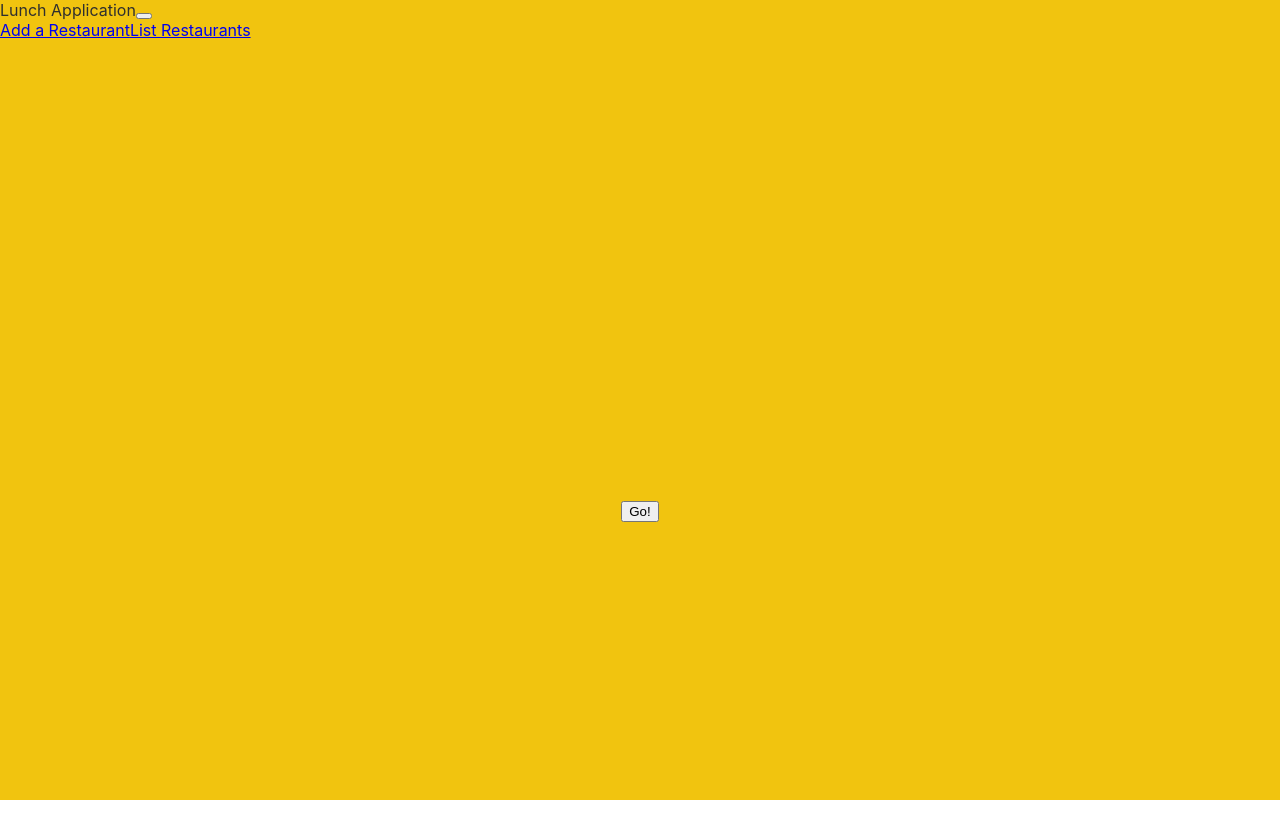
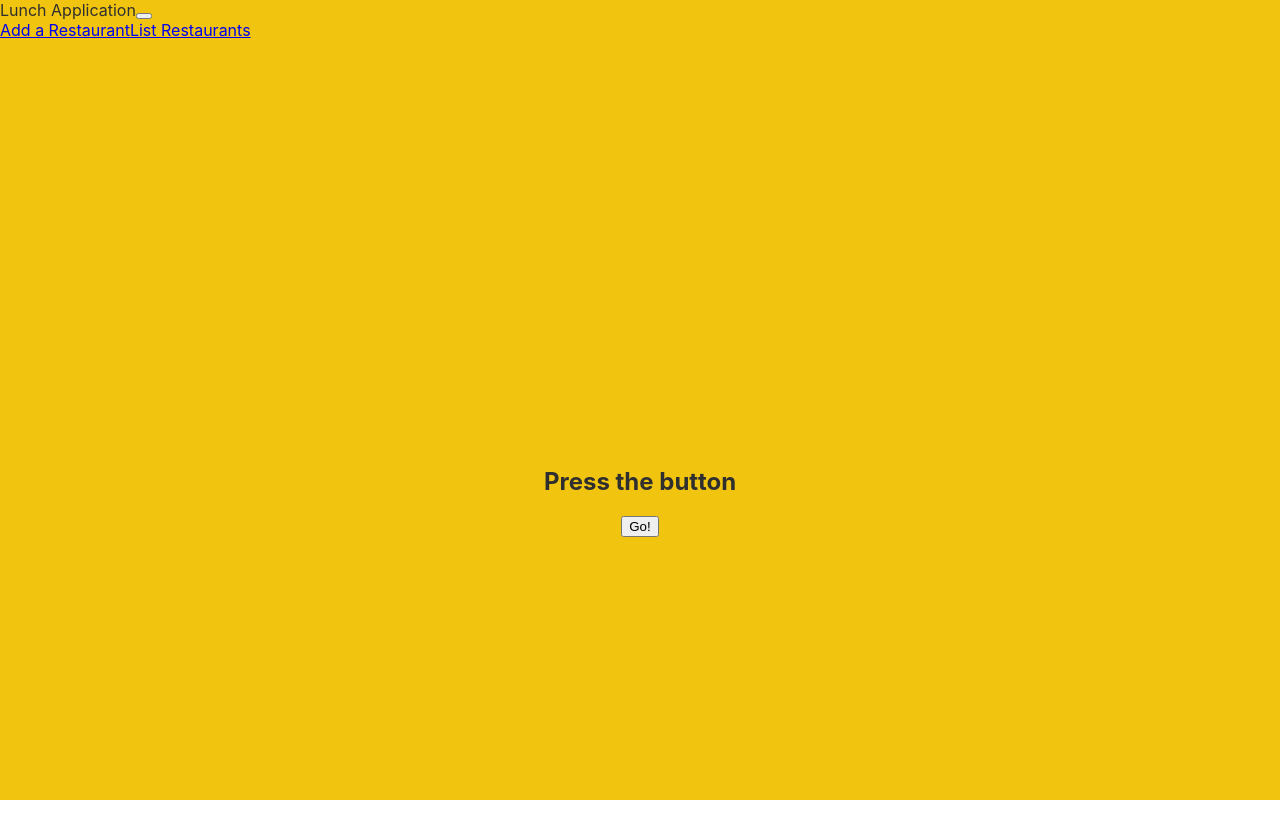
Before and after one commit to team-lunch-app/lunch-app, a React (Create React App) app: page / in a window 1280 px wide. Shown: the top 838 px of the page. Built offline with nearby package versions, Linux system fonts and the light colour scheme; the HTML template or start-up script is replaced by a standard one.

Commit message:
Fixed the Press the Button text not being visible

```diff
--- a/src/components/Randomizer.js
+++ b/src/components/Randomizer.js
@@ -4,7 +4,7 @@ import PropTypes from 'prop-types'
 import './Randomizer.css'
 
 const Randomizer = ({ restaurantService }) => {
-  const [restaurant, setRestaurant] = useState('Press the button')
+  const [restaurant, setRestaurant] = useState({ name: 'Press the button' })
 
   const changeRestaurantHandler = async (event) => {
     event.preventDefault()
```
Also changed, not shown: 1 other file (tests, documents, lock files or other folders).
